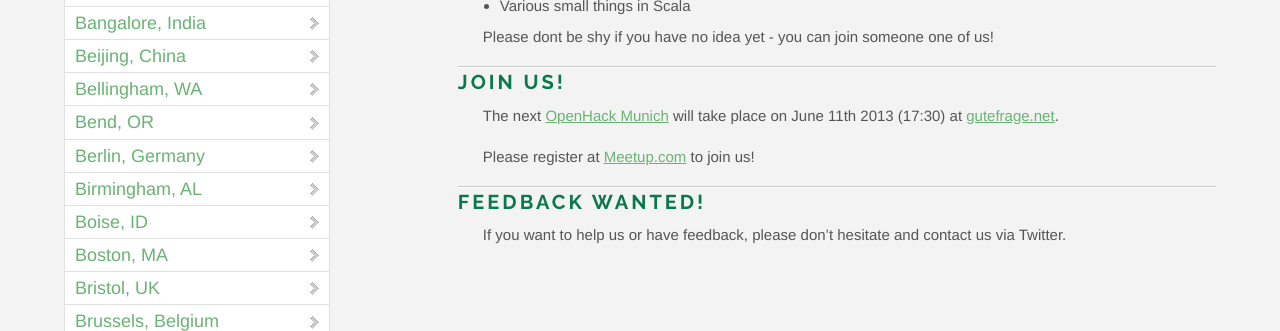
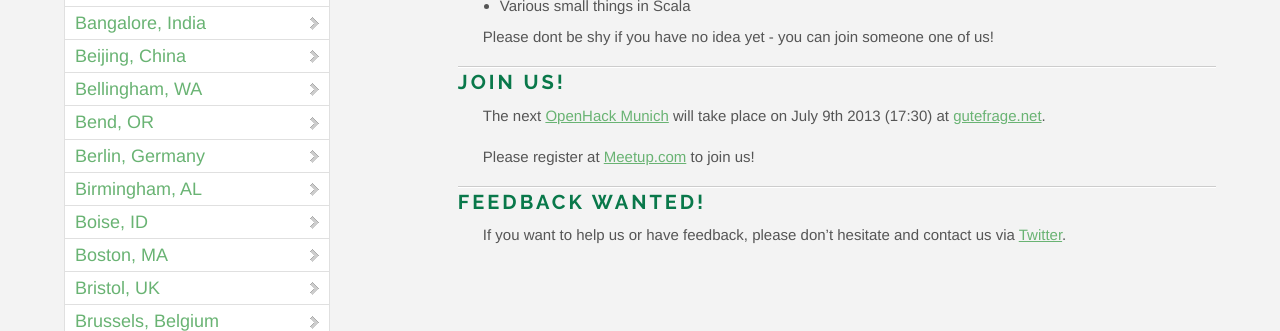
Before and after one commit to OpenHack/openhack.github.com, a Jekyll site: the page built from munich/index.markdown, in a window 1280 px wide and 900 px high. Shown: the part 375-706 px from the top of the window. Built offline with Jekyll 4.4.1, drawn with Linux system fonts in a browser that asks for light colours; nearby versions of some CDN libraries; Markdown is read by kramdown in place of the engine named in the settings; comment, search, counter and statistics services are not loaded.

Commit message:
Announces the next OpenHack in Munich

```diff
--- a/munich/index.markdown
+++ b/munich/index.markdown
@@ -16,16 +16,16 @@ Please dont be shy if you have no idea yet - you can join someone one of us!
 
 ### Join us!
 
-The next [OpenHack Munich][3] will take place on June 11th 2013 (17:30) at [gutefrage.net][2].
+The next [OpenHack Munich][3] will take place on July 9th 2013 (17:30) at [gutefrage.net][2].
 
 Please register at [Meetup.com][4] to join us!
 
 ### Feedback wanted!
 
 If you want to help us or have feedback, please don't hesitate and
-contact us via Twitter.
+contact us via [Twitter][1].
 
 [1]: https://twitter.com/OpenHackMuc
 [2]: http://www.gutefrage.net/ueber_uns
 [3]: http://www.meetup.com/OpenHack-Munich/
-[4]: http://www.meetup.com/OpenHack-Munich/events/120461952/
+[4]: http://www.meetup.com/OpenHack-Munich/events/124608462/
```
